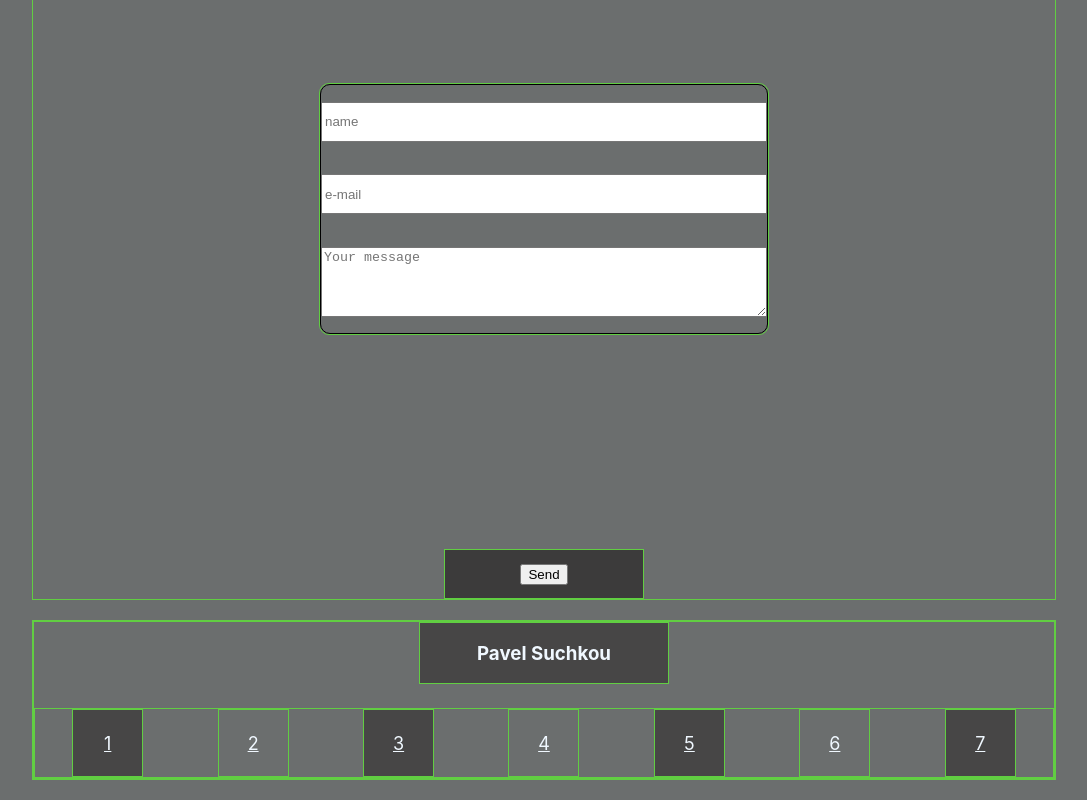
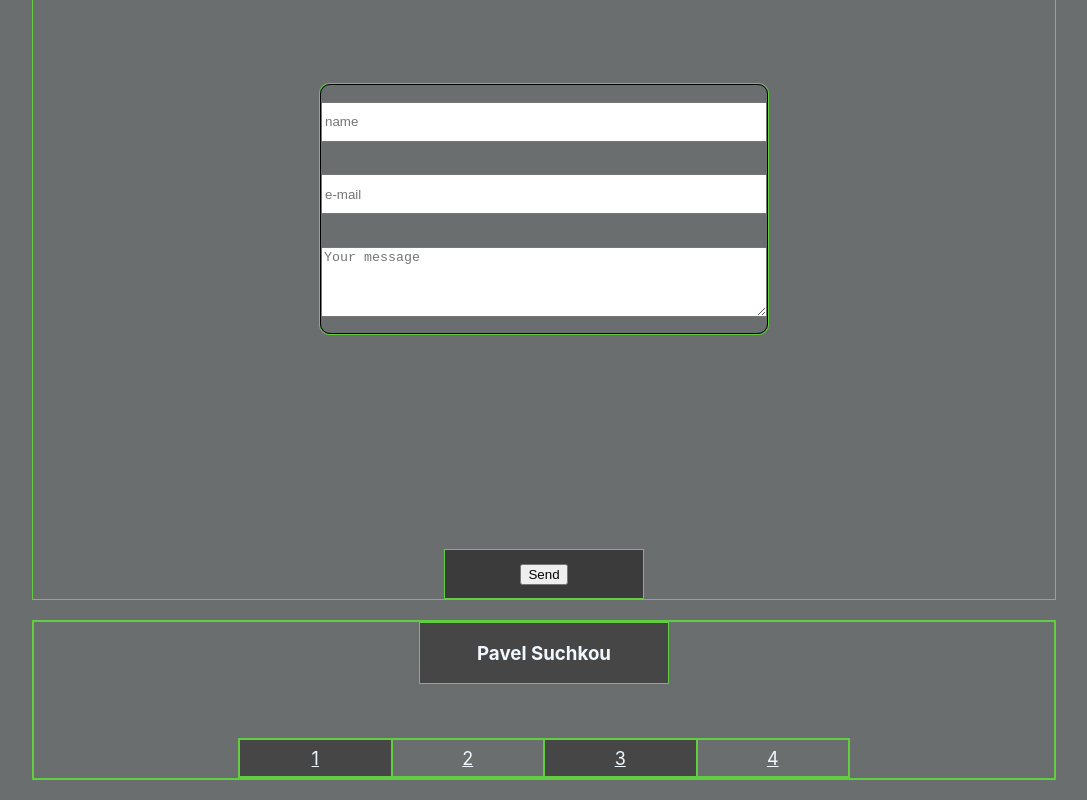
Before and after one commit to PavelSuchkov/portfolio, a React (Create React App) app: page / in a window 1280 px wide. Shown: the part 3000-3800 px from the top of the page, without its empty margins (96-1183 px from the left). Built offline with nearby package versions, Linux system fonts and the light colour scheme.

Commit message:
some refactors

```diff
--- a/src/common/styles/Container.module.css
+++ b/src/common/styles/Container.module.css
@@ -8,3 +8,9 @@
     justify-content: space-between;
     flex-wrap: wrap;
 }
+
+@media screen and (max-width: 772px) {
+    .container {
+        justify-content: center;
+    }
+}
--- a/src/contacts/Contacts.tsx
+++ b/src/contacts/Contacts.tsx
@@ -18,7 +18,7 @@ export function Contacts() {
                     </form>
                 </div>
                 <div className={style.contactsButtonContainer}>
-                    <button>Send</button>
+                    <button type={"submit"}>Send</button>
                 </div>
             </div>
         </div>
--- a/src/footer/Footer.module.css
+++ b/src/footer/Footer.module.css
@@ -28,8 +28,8 @@
 .footerBottomContainer {
     display: flex;
     border: 1px solid #61ce42;
-    min-height: 70px;
-    width: 100%;
+    min-height: 40px;
+    width: 60%;
     justify-content: space-around;
 }
 .footerLinksContainer {
@@ -43,7 +43,7 @@
     display: flex;
     align-items: center;
     justify-content: center;
-    width: 71px;
+    width: 25%;
     border: 1px solid #61ce42;
     font-size: large;
     color: aliceblue;
@@ -53,7 +53,7 @@
     display: flex;
     align-items: center;
     justify-content: center;
-    width: 71px;
+    width: 25%;
     border: 1px solid #61ce42;
     font-size: large;
     color: aliceblue;
--- a/src/footer/Footer.tsx
+++ b/src/footer/Footer.tsx
@@ -14,9 +14,6 @@ export function Footer() {
                         <a href="" className={style.even}>2</a>
                         <a href="" className={style.odd}>3</a>
                         <a href="" className={style.even}>4</a>
-                        <a href="" className={style.odd}>5</a>
-                        <a href="" className={style.even}>6</a>
-                        <a href="" className={style.odd}>7</a>
                     </div>
                 </div>
             </div>
--- a/src/main/Main.tsx
+++ b/src/main/Main.tsx
@@ -4,8 +4,6 @@ import styleContainer from './../common/styles/Container.module.css'
 
 
 export function Main() {
-
-
 
     return (
         <div className={style.mainBlock}>
--- a/src/myProjects/MyProjects.module.css
+++ b/src/myProjects/MyProjects.module.css
@@ -1,4 +1,5 @@
 .projectsBlock {
+    display: flex;
     min-height: 100vh;
     background-color: #6b6e6e;
     /*border: 1px solid black;*/
--- a/src/myProjects/MyProjects.tsx
+++ b/src/myProjects/MyProjects.tsx
@@ -3,8 +3,8 @@ import style from "./MyProjects.module.css";
 import styleContainer from './../common/styles/Container.module.css'
 import {ProjectItem} from "./projectItem/ProjectItem";
 
+export function MyProjects() {
 
-export function MyProjects() {
     return (
         <div className={style.projectsBlock}>
             <div className={`${styleContainer.container} ${style.projectContainer}`}>
--- a/src/myProjects/projectItem/ProjectItem.tsx
+++ b/src/myProjects/projectItem/ProjectItem.tsx
@@ -1,5 +1,6 @@
 import React from "react";
-import style from "./ProjectItem.module.css"
+import style from "./ProjectItem.module.css";
+
 
 export type ProjectItemPropsType = {
     title: string
@@ -7,6 +8,7 @@ export type ProjectItemPropsType = {
 }
 
 export function ProjectItem(props: ProjectItemPropsType) {
+
     return (
         <div className={style.itemsWrapper}>
             <div className={style.item}>
```
Also changed, not shown: src/main/Main.module.css (line endings or trailing spaces).
